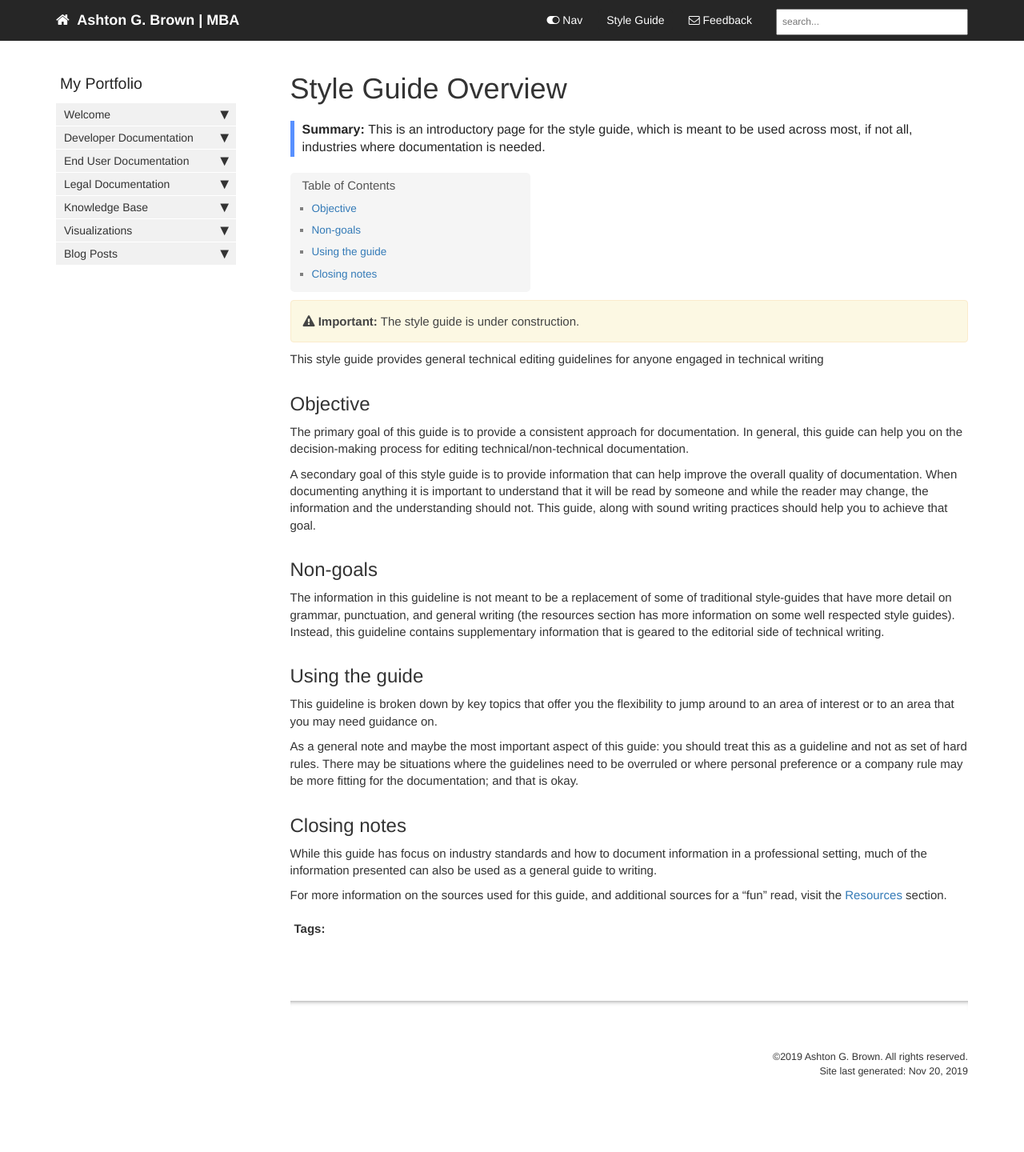
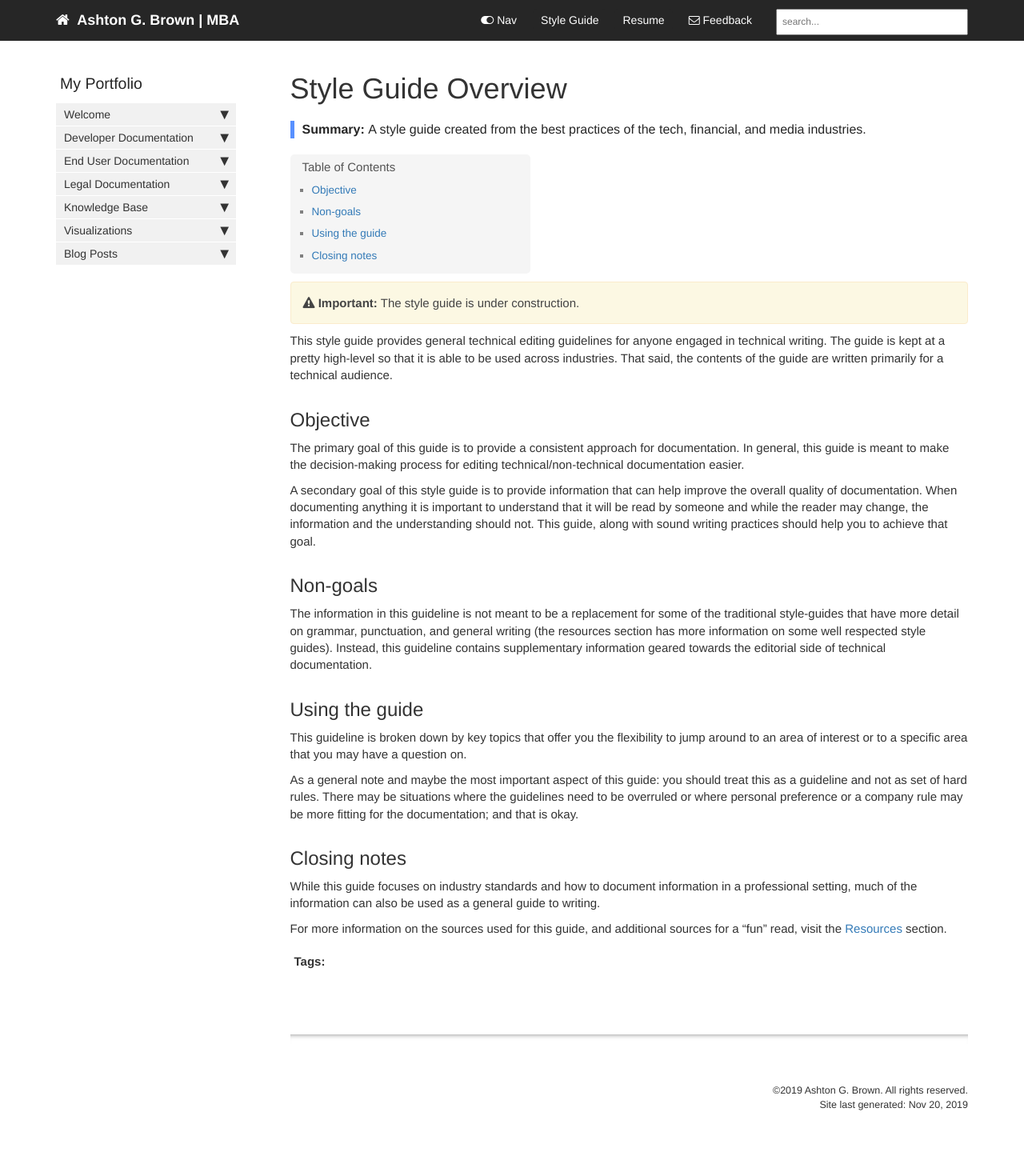
Before and after one commit to mr7brown/agb.github.io, a Jekyll site: the page built from pages/mydoc/mydoc_style_intro.md, in a window 1280 px wide. Shown: the whole page at 80% size. Built offline with Jekyll 4.4.1, drawn with Linux system fonts in a browser that asks for light colours; nearby versions of some CDN libraries; comment, search, counter and statistics services are not loaded; before the commit the page ends 1399 px from its top, so only the background shows below that.

Commit message:
updated information on the style guide. Also updated the Topnav to have a placeholder for my resume.git stat

```diff
--- a/_data/topnav.yml
+++ b/_data/topnav.yml
@@ -4,6 +4,8 @@ topnav:
 - title: Topnav
   items:
     - title: Style Guide
+      url: /mydoc_style_intro.html
+    - title: Resume
       url: /mydoc_style_intro.html
 
 #Topnav dropdowns
--- a/pages/mydoc/mydoc_style_intro.md
+++ b/pages/mydoc/mydoc_style_intro.md
@@ -1,8 +1,8 @@
 ---
 title: Style Guide Overview
-tags: "Style Guide, Grammar, Technical Writing, Technical Editing"
+tags: [Style Guide, Grammar, Technical Writing, Technical Editing]
 keywords: "Style Guide, Grammar, Technical Writing, Technical Editing"
-summary: "This is an introductory page for the style guide, which is meant to be used across most, if not all, industries where documentation is needed."
+summary: "A style guide created from the best practices of the tech, financial, and media industries."
 sidebar: mydoc_sidebar
 permalink: mydoc_style_intro.html
 folder: mydoc
@@ -10,26 +10,26 @@ folder: mydoc
 
 {% include important.html content="The style guide is under construction." %}
 
-This style guide provides general technical editing guidelines for anyone engaged in technical writing
+This style guide provides general technical editing guidelines for anyone engaged in technical writing. The guide is kept at a pretty high-level so that it is able to be used across industries. That said, the contents of the guide are written primarily for a technical audience.
 
 ## Objective
 
-The primary goal of this guide is to provide a consistent approach for documentation. In general, this guide can help you on the decision-making process for editing technical/non-technical documentation.
+The primary goal of this guide is to provide a consistent approach for documentation. In general, this guide is meant to make the decision-making process for editing technical/non-technical documentation easier.
 
 A secondary goal of this style guide is to provide information that can help improve the overall quality of documentation. When documenting anything it is important to understand that it will be read by someone and while the reader may change, the information and the understanding should not. This guide, along with sound writing practices should help you to achieve that goal.
 
 ## Non-goals
 
-The information in this guideline is not meant to be a replacement of some of traditional style-guides that have more detail on grammar, punctuation, and general writing (the resources section has more information on some well respected style guides). Instead, this guideline contains supplementary information that is geared to the editorial side of technical writing.
+The information in this guideline is not meant to be a replacement for some of the traditional style-guides that have more detail on grammar, punctuation, and general writing (the resources section has more information on some well respected style guides). Instead, this guideline contains supplementary information geared towards the editorial side of technical documentation.
 
 ## Using the guide
 
-This guideline is broken down by key topics that offer you the flexibility to jump around to an area of interest or to an area that you may need guidance on.
+This guideline is broken down by key topics that offer you the flexibility to jump around to an area of interest or to a specific area that you may have a question on.
 
 As a general note and maybe the most important aspect of this guide: you should treat this as a guideline and not as set of hard rules. There may be situations where the guidelines need to be overruled or where personal preference or a company rule may be more fitting for the documentation; and that is okay.
 
 ## Closing notes
 
-While this guide has focus on industry standards and how to document information in a professional setting, much of the information presented can also be used as a general guide to writing.
+While this guide focuses on industry standards and how to document information in a professional setting, much of the information can also be used as a general guide to writing.
 
 For more information on the sources used for this guide, and additional sources for a "fun" read, visit the [Resources]() section.
```
Also changed, not shown: pages/mydoc/mydoc_aa_site_layout.md (+6 -0 lines).
